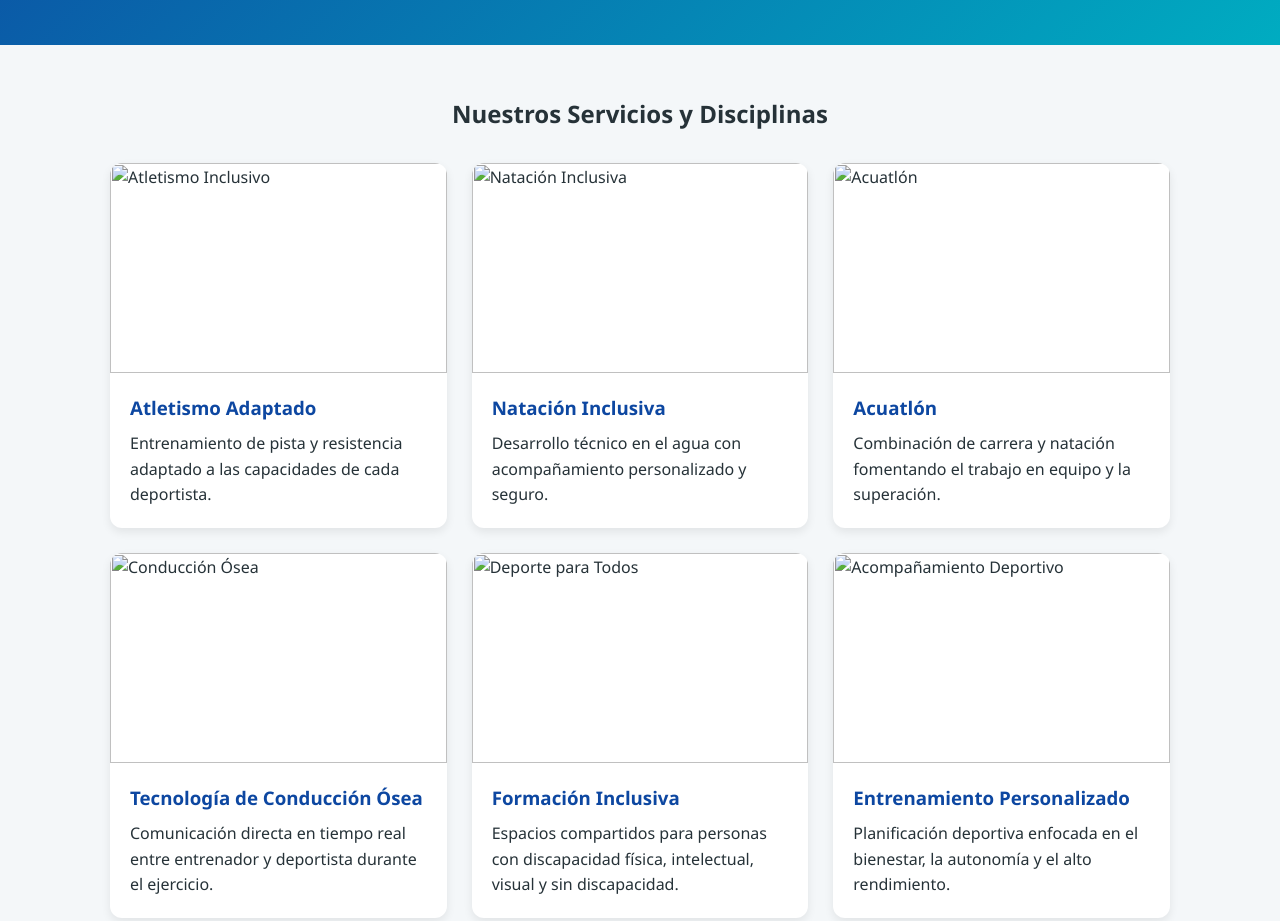
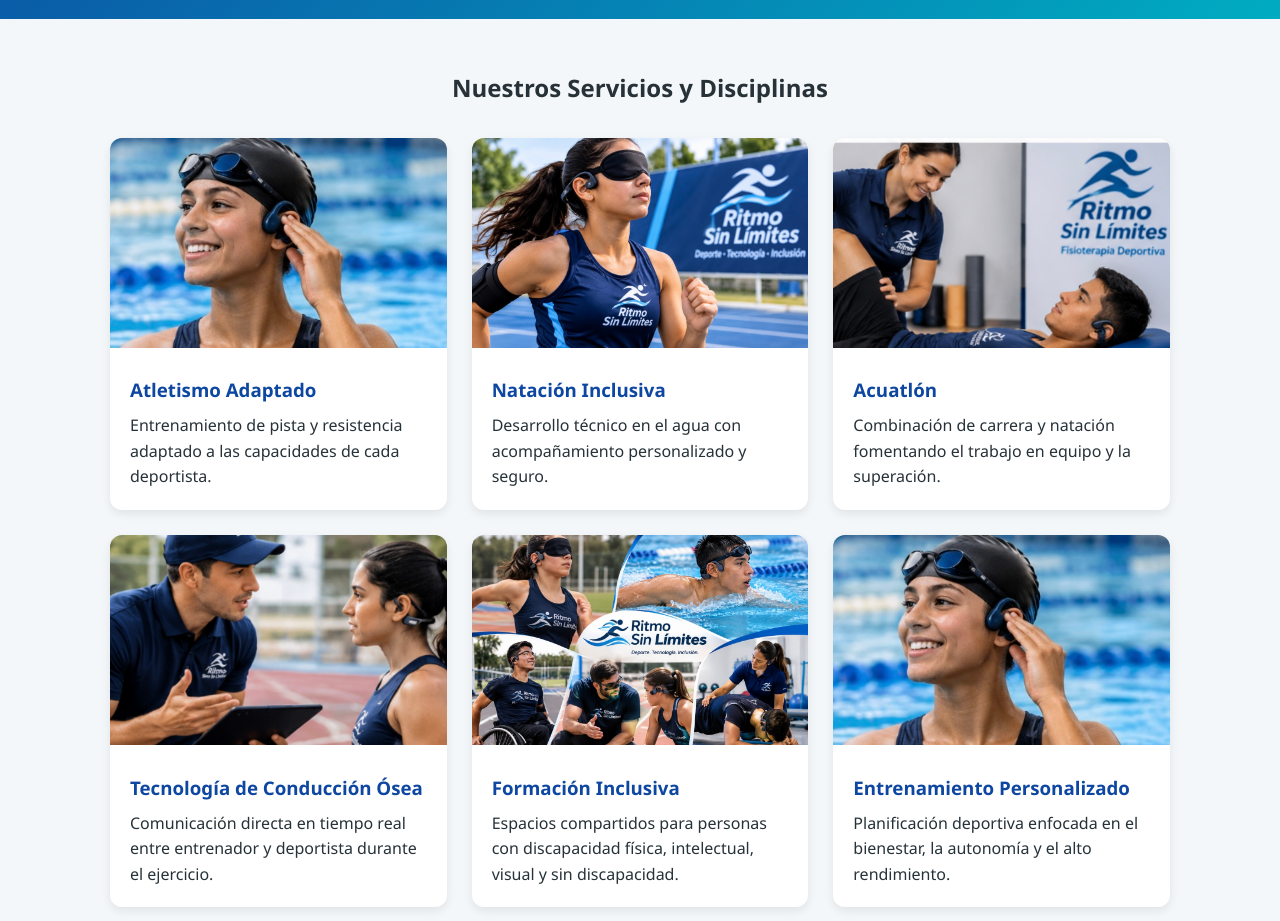
Before and after one commit to maicolcifuentes64-cloud/ritmo-sin-limite-, a plain HTML site: page index.html in a window 1280 px wide. Shown: the part 440-1361 px from the top of the page. Drawn offline with Linux system fonts and the light colour scheme.

Commit message:
Update index.html

```diff
--- a/index.html
+++ b/index.html
@@ -1,4 +1,4 @@
-DOCTYPE html>
+<!DOCTYPE html>
 <html lang="es">
 <head>
     <meta charset="UTF-8">
@@ -118,7 +118,7 @@ DOCTYPE html>
 <body>
 
     <nav>
-        <img src="Captura de pantalla 2026-09-08 220920.png" alt="Logo Ritmo Sin Límite">
+        <img src="Captura%20de%20pantalla%202026-09-08%20220920.png" alt="Logo Ritmo Sin Límite">
         <a href="#servicios" class="btn">Nuestros Servicios</a>
     </nav>
 
@@ -131,42 +131,42 @@ DOCTYPE html>
         <h2>Nuestros Servicios y Disciplinas</h2>
         <div class="grid-servicios">
             <div class="card">
-                <img src="IMG_6508.JPG" alt="Atletismo Inclusivo">
+                <img src="IMG_E6308.JPG" alt="Atletismo Inclusivo">
                 <div class="card-info">
                     <h3>Atletismo Adaptado</h3>
                     <p>Entrenamiento de pista y resistencia adaptado a las capacidades de cada deportista.</p>
                 </div>
             </div>
             <div class="card">
-                <img src="IMG_6509.JPG" alt="Natación Inclusiva">
+                <img src="IMG_E6309.JPG" alt="Natación Inclusiva">
                 <div class="card-info">
                     <h3>Natación Inclusiva</h3>
                     <p>Desarrollo técnico en el agua con acompañamiento personalizado y seguro.</p>
                 </div>
             </div>
             <div class="card">
-                <img src="IMG_6510.JPG" alt="Acuatlón">
+                <img src="IMG_E6310.JPG" alt="Acuatlón">
                 <div class="card-info">
                     <h3>Acuatlón</h3>
                     <p>Combinación de carrera y natación fomentando el trabajo en equipo y la superación.</p>
                 </div>
             </div>
             <div class="card">
-                <img src="IMG_6512.JPG" alt="Conducción Ósea">
+                <img src="IMG_E6312.JPG" alt="Conducción Ósea">
                 <div class="card-info">
                     <h3>Tecnología de Conducción Ósea</h3>
                     <p>Comunicación directa en tiempo real entre entrenador y deportista durante el ejercicio.</p>
                 </div>
             </div>
             <div class="card">
-                <img src="IMG_6513.JPG" alt="Deporte para Todos">
+                <img src="IMG_E6313.JPG" alt="Deporte para Todos">
                 <div class="card-info">
                     <h3>Formación Inclusiva</h3>
                     <p>Espacios compartidos para personas con discapacidad física, intelectual, visual y sin discapacidad.</p>
                 </div>
             </div>
             <div class="card">
-                <img src="IMG_6508.JPG" alt="Acompañamiento Deportivo">
+                <img src="IMG_E6308.JPG" alt="Acompañamiento Deportivo">
                 <div class="card-info">
                     <h3>Entrenamiento Personalizado</h3>
                     <p>Planificación deportiva enfocada en el bienestar, la autonomía y el alto rendimiento.</p>
@@ -189,3 +189,4 @@ DOCTYPE html>
     </footer>
 
 </body>
+</html>
```
